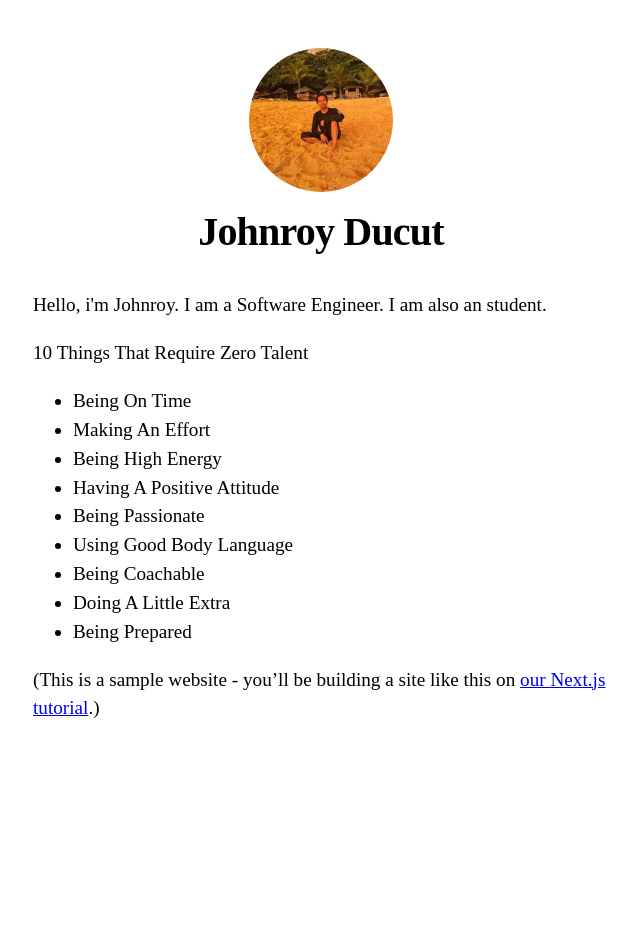
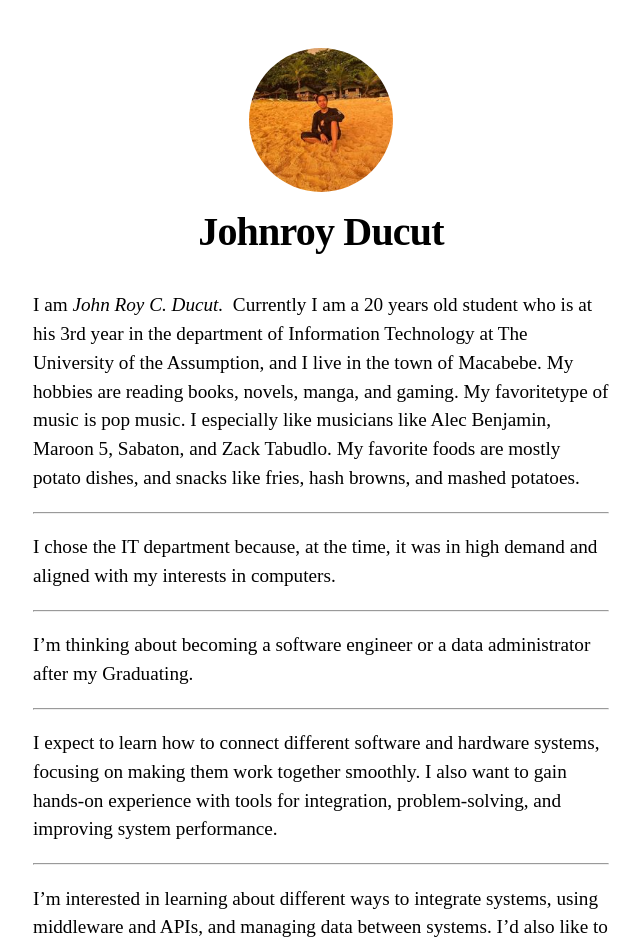
Before and after one commit to armandoxd03/Portfolio, a Next.js app: page / in a window 1280 px wide. Shown: the top 946 px of the page, without its empty margins (319-959 px from the left). Before the commit the page ends 819 px from the top, so only its background shows below. Built offline with nearby package versions, Linux system fonts and the light colour scheme.

Commit message:
<Third Commit>

```diff
--- a/pages/index.js
+++ b/pages/index.js
@@ -9,20 +9,23 @@ export default function Home() {
         <title>{siteTitle}</title>
       </Head>
       <section className={utilStyles.headingMd}>
-        <p>Hello, i'm Johnroy. I am a Software Engineer. I am also an student.</p>
-        <p>10 Things That Require Zero Talent</p>
+        <p>I am <em>John Roy C. Ducut.</em>  Currently I am a 20 years old student who is at his 3rd year in the department of Information Technology at The University of the Assumption, and I live in the town of Macabebe. My hobbies are reading books, novels, manga, and gaming. My favoritetype of music is pop music. I especially like musicians like Alec Benjamin, Maroon 5, Sabaton, and Zack Tabudlo. My favorite foods are mostly potato dishes, and snacks like fries, hash browns, and mashed potatoes.</p>
+        <hr></hr>
 
-        <ul>
-          <li>Being On Time</li>
-          <li>Making An Effort</li>
-          <li>Being High Energy</li>
-          <li>Having A Positive Attitude</li>
-          <li>Being Passionate</li>
-          <li>Using Good Body Language</li>
-          <li>Being Coachable</li>
-          <li>Doing A Little Extra</li>
-          <li>Being Prepared</li>
-        </ul>
+        <p>I chose the IT department because, at the time, it was in high demand and aligned with my interests in computers.
+        </p>
+        <hr></hr>
+
+        <p>I’m thinking about becoming a software engineer or a data administrator after my Graduating.
+        </p>
+        <hr></hr>
+        <p>I expect to learn how to connect different software and hardware systems, focusing on making them work together smoothly. I also want to gain hands-on experience with tools for integration, problem-solving, and improving system performance.
+        </p>
+        <hr></hr>
+
+        <p>I’m interested in learning about different ways to integrate systems, using middleware and APIs, and managing data between systems. I’d also like to cover cloud integration, security, real-life examples, and tools for system integration.
+        </p>
+        <hr></hr>
         <p>
           (This is a sample website - you’ll be building a site like this on{' '}
           <a href="https://nextjs.org/learn">our Next.js tutorial</a>.)
```
